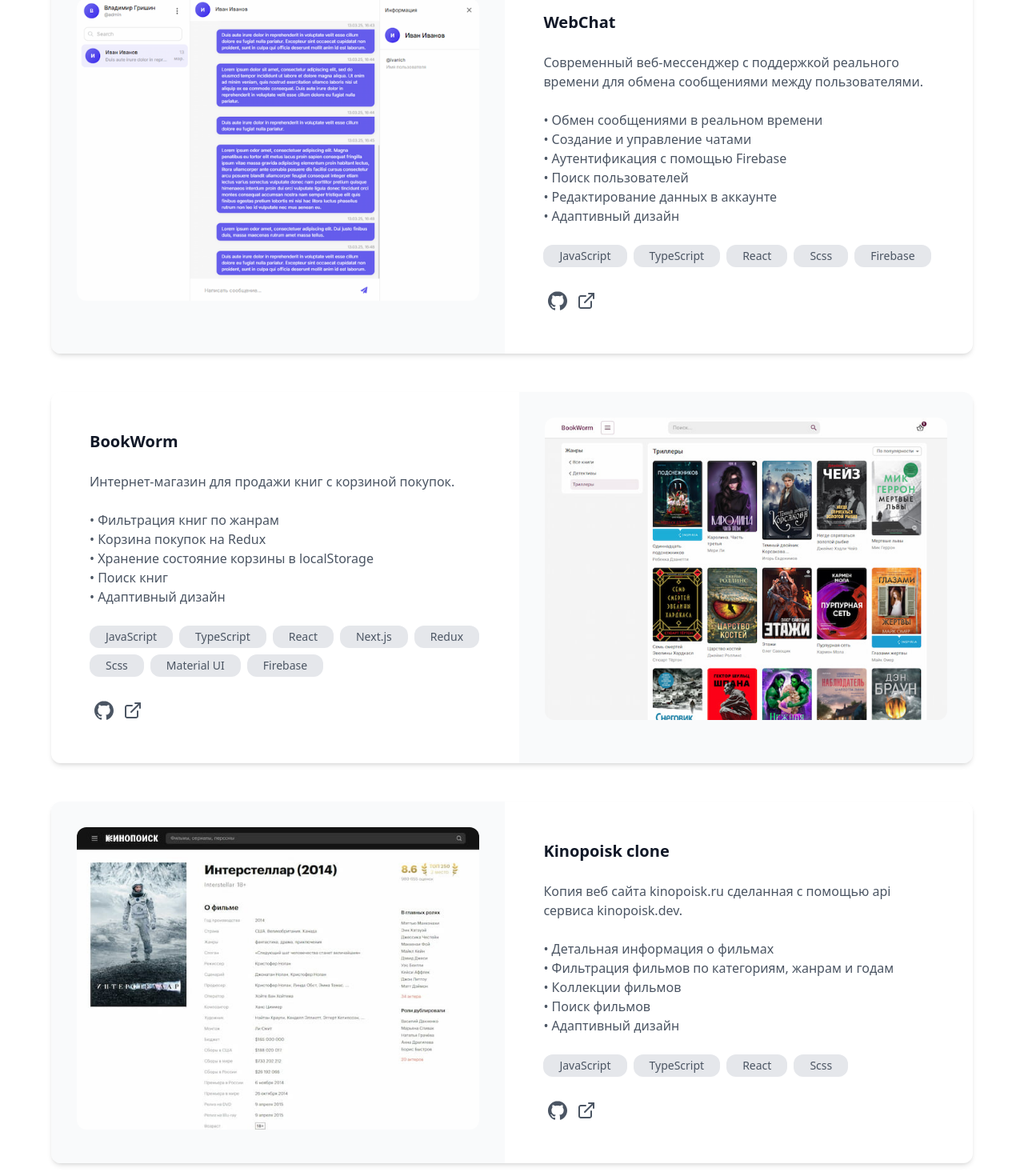
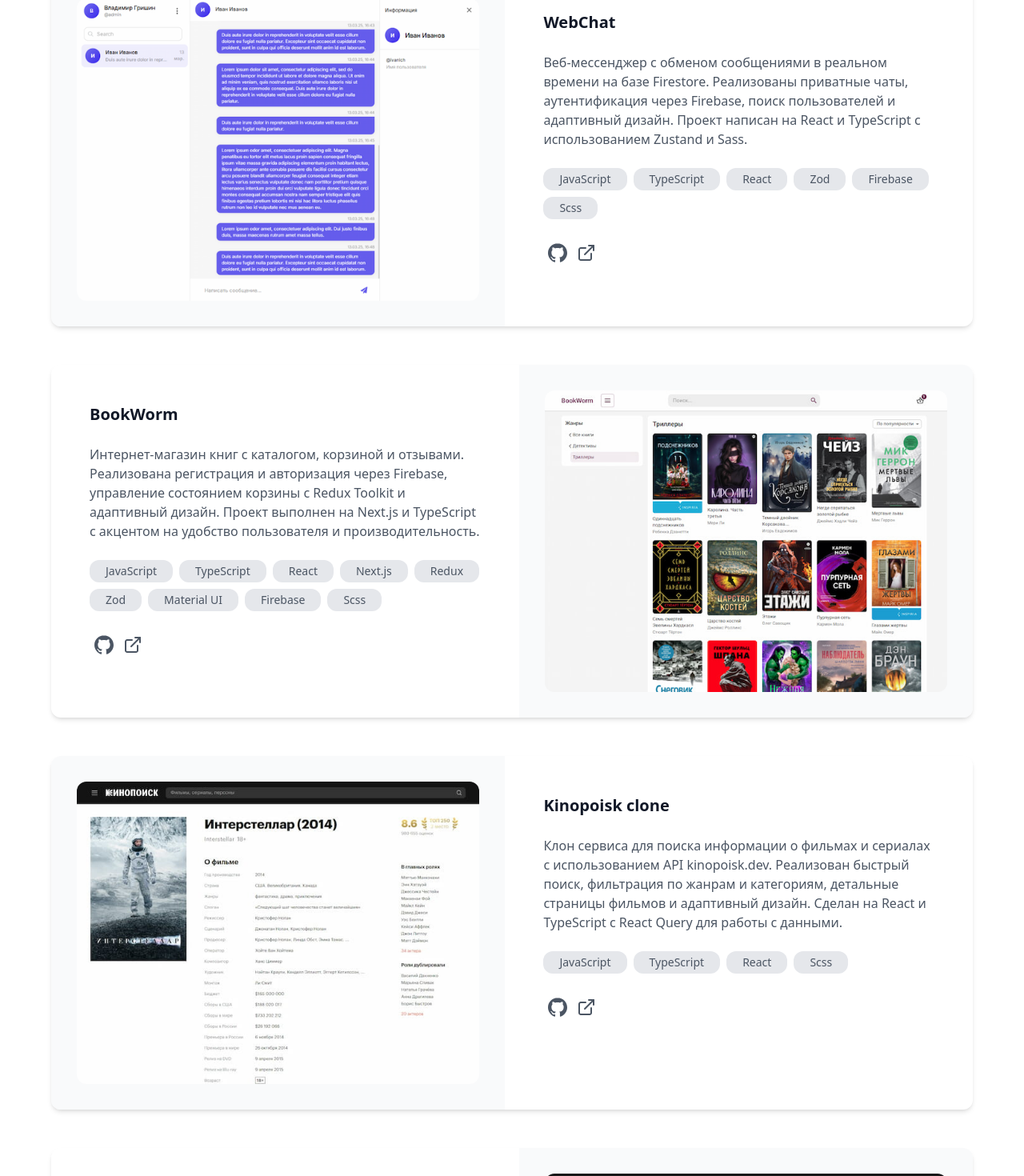
Before and after one commit to agilarin/portfolio, a React (Vite) app: page / in a window 1280 px wide. Shown: the part 1154-2624 px from the top of the page at 80% size. Built offline with nearby package versions, Linux system fonts and the light colour scheme.

Commit message:
update data

```diff
--- a/src/components/ProjectsList/components/ProjectItem/ProjectItem.tsx
+++ b/src/components/ProjectsList/components/ProjectItem/ProjectItem.tsx
@@ -2,6 +2,18 @@
 import Chip from "@/components/Chip";
 import IconLink from "@/assets/icons/icon-external-link.svg?react";
 import IconGithub from "@/assets/icons/icon-github.svg?react";
+
+import tetrisImage from "@/assets/projects/tetris-640.png";
+import bookwormImage from "@/assets/projects/bookworm-640.jpg";
+import kinopoiskImage from "@/assets/projects/kinopoisk-640.jpg";
+import webchatImage from "@/assets/projects/webchat-640.png";
+
+const imagesMap: Record<string, string> = {
+  webchatImage,
+  bookwormImage,
+  kinopoiskImage,
+  tetrisImage,
+};
 
 interface ProjectItemProps {
   project: Project;
@@ -13,7 +25,7 @@
       <div className="w-full p-4 md:p-8 bg-gray-50 dark:bg-gray-700">
         <img
           className="w-full rounded-xl"
-          src={project.img}
+          src={imagesMap[project.img]}
           alt="Превью проекта"
         />
       </div>
--- a/src/constants/index.ts
+++ b/src/constants/index.ts
@@ -1,23 +1,24 @@
 export const ROUTER_PATHS = {
   HOME: "/",
   ARCHIVE: "/archive",
-}
+};
 
 export const LINK_PATHS = {
   HOME: "/",
   ARCHIVE: "/archive",
-}
-
+};
 
 export const PAGE_TITLE = {
   home: "Vladimir Grishin",
-  archive: "Archive | Vladimir Grishin"
-}
-
+  archive: "Archive | Vladimir Grishin",
+};
 
 export const HOME_NAV = {
   about: "about",
   technologies: "technologies",
   projects: "projects",
   contacts: "contacts",
-}
+};
+
+// export const MY_GITHUB_URL = "https://github.com/agilarin";
+// export const GITHUB_DEMO_URL = "https://agilarin.github.io";
--- a/src/data/index.ts
+++ /dev/null
@@ -1,84 +0,0 @@
-import { Project } from "@/types";
-// import tetrisImg from "@/assets/projects/tetris-640.png";
-import bookwormImage from "@/assets/projects/bookworm-640.jpg";
-import kinopoiskImage from "@/assets/projects/kinopoisk-640.jpg";
-import webchatImage from "@/assets/projects/webchat-640.png";
-
-export const projectsData: Project[] = [
-  {
-    id: "4",
-    name: "WebChat",
-    description:
-      "Современный веб-мессенджер с поддержкой реального времени для обмена сообщениями между пользователями. " +
-      "<br/>" +
-      "<br/>" +
-      "<ul>" +
-      "<li>• Обмен сообщениями в реальном времени</li>" +
-      "<li>• Создание и управление чатами</li>" +
-      "<li>• Аутентификация с помощью Firebase</li>" +
-      "<li>• Поиск пользователей</li>" +
-      "<li>• Редактирование данных в аккаунте</li>" +
-      "<li>• Адаптивный дизайн</li>" +
-      "</ul>",
-    img: webchatImage,
-    tags: ["JavaScript", "TypeScript", "React", "Scss", "Firebase"],
-    url: "https://agilarin.github.io/webchat/",
-    github: "https://github.com/agilarin/webchat/",
-  },
-  {
-    id: "3",
-    name: "BookWorm",
-    description:
-      "Интернет-магазин для продажи книг с корзиной покупок. " +
-      "<br/>" +
-      "<br/>" +
-      "<ul>" +
-      "<li>• Фильтрация книг по жанрам</li>" +
-      "<li>• Корзина покупок на Redux</li>" +
-      "<li>• Хранение состояние корзины в localStorage</li>" +
-      "<li>• Поиск книг</li>" +
-      "<li>• Адаптивный дизайн</li>" +
-      "</ul>",
-    img: bookwormImage,
-    tags: [
-      "JavaScript",
-      "TypeScript",
-      "React",
-      "Next.js",
-      "Redux",
-      "Scss",
-      "Material UI",
-      "Firebase",
-    ],
-    url: "https://bookworm-agilarin.netlify.app/",
-    github: "https://github.com/agilarin/bookworm-app/",
-  },
-  {
-    id: "2",
-    name: "Kinopoisk clone",
-    description:
-      "Копия веб сайта kinopoisk.ru сделанная с помощью api сервиса kinopoisk.dev." +
-      "<br/>" +
-      "<br/>" +
-      "<ul>" +
-      "<li>• Детальная информация о фильмах</li>" +
-      "<li>• Фильтрация фильмов по  категориям, жанрам и годам</li>" +
-      "<li>• Коллекции фильмов</li>" +
-      "<li>• Поиск фильмов</li>" +
-      "<li>• Адаптивный дизайн</li>" +
-      "</ul>",
-    img: kinopoiskImage,
-    tags: ["JavaScript", "TypeScript", "React", "Scss"],
-    url: "https://agilarin.github.io/kinopoisk-clone/",
-    github: "https://github.com/agilarin/kinopoisk-clone/",
-  },
-  // {
-  //   id: "1",
-  //   name: "Tetris",
-  //   description: "Веб-версия игры Тетрис. В приложении реализован весь стандартный функционал игры.",
-  //   img: tetrisImage,
-  //   tags: ["JavaScript", "TypeScript", "React", "Scss"],
-  //   url: "https://vlagris.github.io/tetris-app/",
-  //   github: "https://github.com/vlagris/tetris-app/"
-  // }
-];
--- /dev/null
+++ b/src/data/projects.json
@@ -0,0 +1,48 @@
+[
+  {
+    "id": "4",
+    "name": "WebChat",
+    "description": "Веб-мессенджер с обменом сообщениями в реальном времени на базе Firestore. Реализованы приватные чаты, аутентификация через Firebase, поиск пользователей и адаптивный дизайн. Проект написан на React и TypeScript с использованием Zustand и Sass.",
+    "img": "webchatImage",
+    "tags": ["JavaScript", "TypeScript", "React", "Zod", "Firebase", "Scss"],
+    "url": "https://agilarin.github.io/webchat/",
+    "github": "https://github.com/agilarin/webchat/"
+  },
+  {
+    "id": "3",
+    "name": "BookWorm",
+    "description": "Интернет-магазин книг с каталогом, корзиной и отзывами. Реализована регистрация и авторизация через Firebase, управление состоянием корзины с Redux Toolkit и адаптивный дизайн. Проект выполнен на Next.js и TypeScript с акцентом на удобство пользователя и производительность.",
+    "img": "bookwormImage",
+    "tags": [
+      "JavaScript",
+      "TypeScript",
+      "React",
+      "Next.js",
+      "Redux",
+      "Zod",
+      "Material UI",
+      "Firebase",
+      "Scss"
+    ],
+    "url": "https://bookworm-agilarin.netlify.app/",
+    "github": "https://github.com/agilarin/bookworm-app/"
+  },
+  {
+    "id": "2",
+    "name": "Kinopoisk clone",
+    "description": "Клон сервиса для поиска информации о фильмах и сериалах с использованием API kinopoisk.dev. Реализован быстрый поиск, фильтрация по жанрам и категориям, детальные страницы фильмов и адаптивный дизайн. Сделан на React и TypeScript с React Query для работы с данными.",
+    "img": "kinopoiskImage",
+    "tags": ["JavaScript", "TypeScript", "React", "Scss"],
+    "url": "https://agilarin.github.io/kinopoisk-clone/",
+    "github": "https://github.com/agilarin/kinopoisk-clone/"
+  },
+  {
+    "id": "1",
+    "name": "Tetris",
+    "description": "Классическая игра Тетрис, реализованная на React и TypeScript. Проект демонстрирует навыки работы с логикой игры, состоянием и адаптивным интерфейсом.",
+    "img": "tetrisImage",
+    "tags": ["JavaScript", "TypeScript", "React", "Scss"],
+    "url": "https://agilarin.github.io/tetris-app/",
+    "github": "https://github.com/agilarin/tetris-app/"
+  }
+]
```
Also changed, not shown: src/components/ProjectsList/index.tsx (+5 -7 lines), src/pages/Archive/index.tsx (+2 -5 lines), src/pages/Home/components/HomeProjects/index.tsx (+4 -10 lines).
